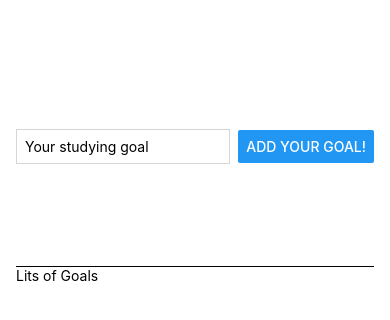
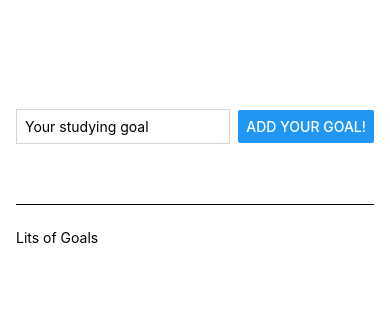
Before and after one commit to Diolemos/goal-tracker, a React Native app: screen / in a window 390 px wide. Shown: the top 320 px of the page. Built offline with nearby package versions, Linux system fonts and the light colour scheme.

Commit message:
declare input and goal handling funtions

```diff
--- a/App.js
+++ b/App.js
@@ -2,11 +2,18 @@
 import { StyleSheet, Text, View,Button, TextInput } from 'react-native';
 
 export default function App() {
+  function goalInputHandler(enteredText){
+    console.log(enteredText)
+  };
+
+  function addGoalHandler(){};
+
   return (
     <View style={styles.appContainer} >
      <View style={styles.inputContainer}>
-      <TextInput style={styles.textInput} placeholder='Your studying goal'/>
-      <Button title="Add your goal!"/>
+      <TextInput style={styles.textInput} placeholder='Your studying goal'
+        onChangeText={goalInputHandler}/>
+      <Button title="Add your goal!" onPress={addGoalHandler}/>
      </View>
      <View style={styles.gaolsContainer}>
       <Text>Lits of Goals</Text>
@@ -29,7 +36,7 @@ const styles = StyleSheet.create({
     flexDirection:'row',
     justifyContent: 'space-between',
     alignItems:'center',
-    paddingBottom:24,
+    marginBottom:24,
     borderBottomWidth: 1,
 
 
@@ -42,6 +49,6 @@ const styles = StyleSheet.create({
     padding: 8,
   },
   gaolsContainer: {
-    flex: 3
+    flex: 4
   }
 });
```
